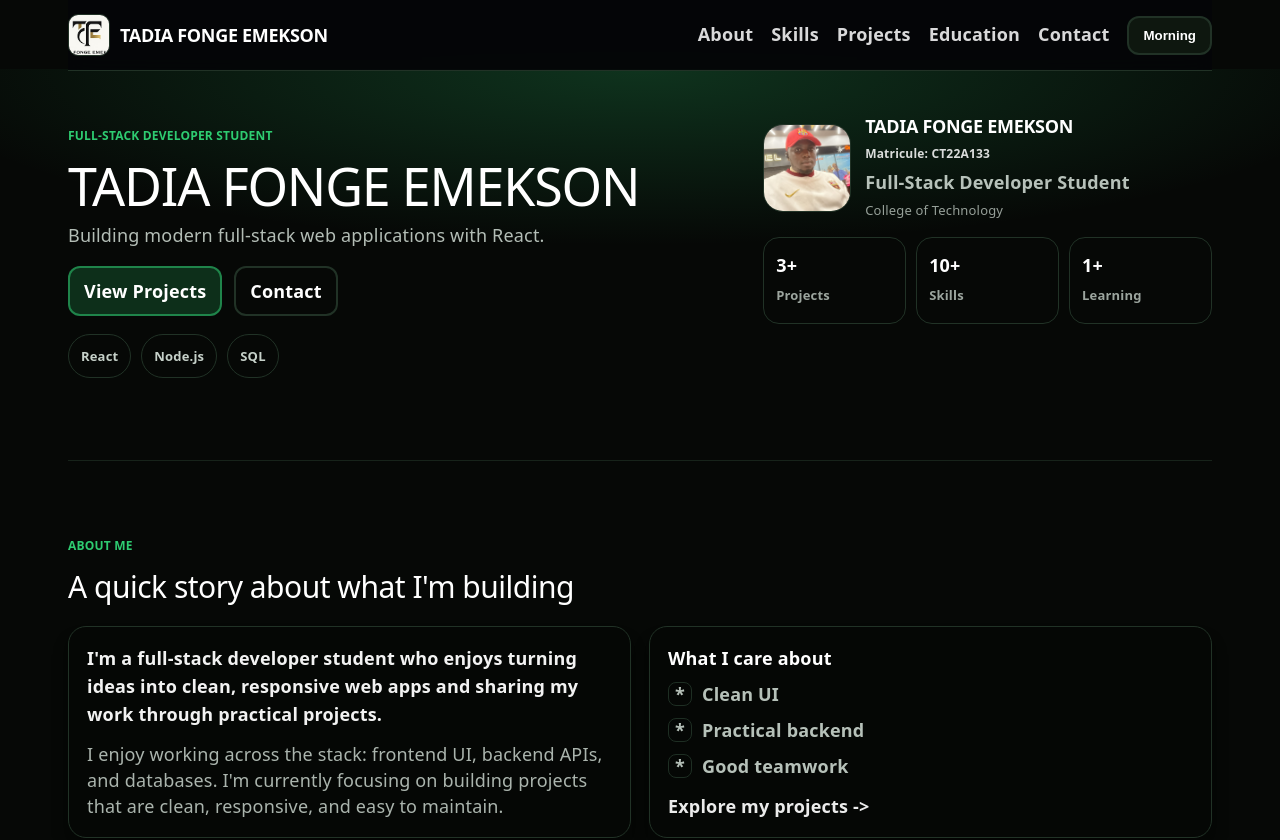
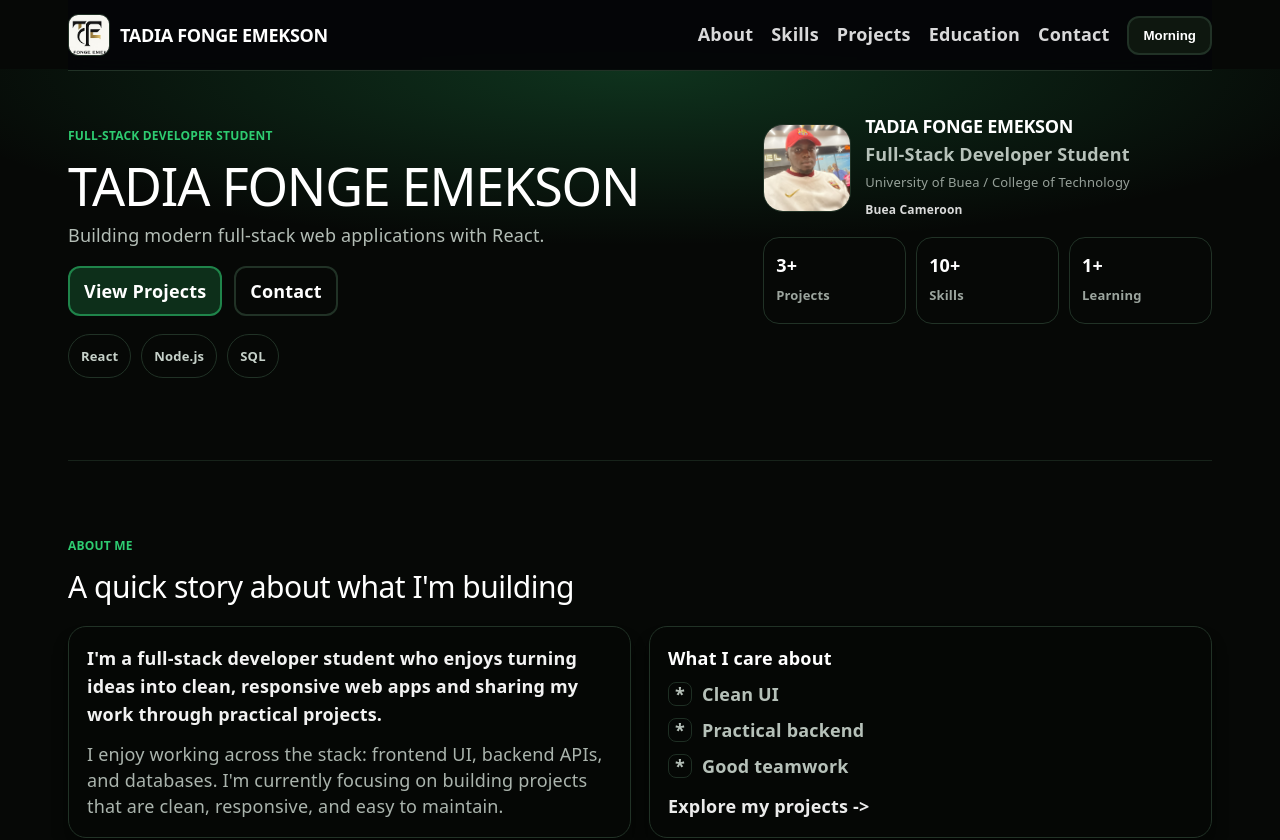
Before and after one commit to tadiaemekson/cv.emekson, a React (Vite) app: page / in a window 1280 px wide. Shown: the top 840 px of the page. Built offline with nearby package versions, Linux system fonts and the light colour scheme.

Commit message:
changing somme interface

```diff
--- a/src/components/Hero.jsx
+++ b/src/components/Hero.jsx
@@ -36,9 +36,9 @@ export default function Hero({ profile }) {
             <img className="profile-img" src={profileImg} alt={`${profile?.name ?? 'Student'} profile`} />
             <div className="profile-meta">
               <div className="profile-name">{profile?.name ?? 'Your Name'}</div>
-              <div className="profile-matricule">Matricule: {profile?.matricule ?? 'N/A'}</div>
               <div className="profile-role">{profile?.role ?? 'Full-Stack Developer Student'}</div>
-              <div className="profile-loc">{profile?.location ?? 'Your City'}</div>
+              <div className="profile-loc">University of Buea / {profile?.location ?? 'Your City'}</div>
+              <div className="profile-matricule">Buea Cameroon</div>
             </div>
           </div>
 
```
